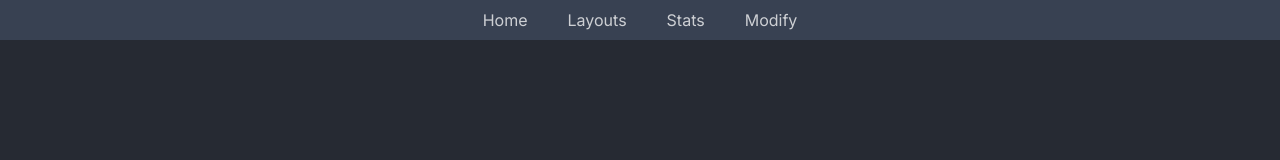
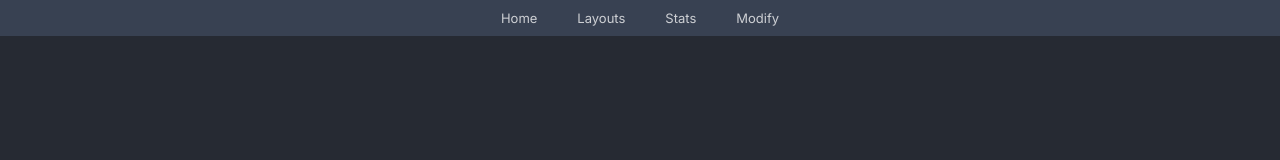
Before and after one commit to alperenozdnc/brothers-room, a React (Vite) app: page / in a window 1280 px wide. Shown: the top 160 px of the page. Built offline with nearby package versions, Linux system fonts and the light colour scheme.

Commit message:
style: change font size in navbar

```diff
--- a/src/components/Navigation.css
+++ b/src/components/Navigation.css
@@ -28,6 +28,11 @@
     text-decoration: none;
     opacity: 0.75;
     transition: all 0.2s linear;
+    font-size: 13px;
+    display: block;
+    align-items: center;
+    justify-content: center;
+
 }
 
 .nav-link:hover {
```
